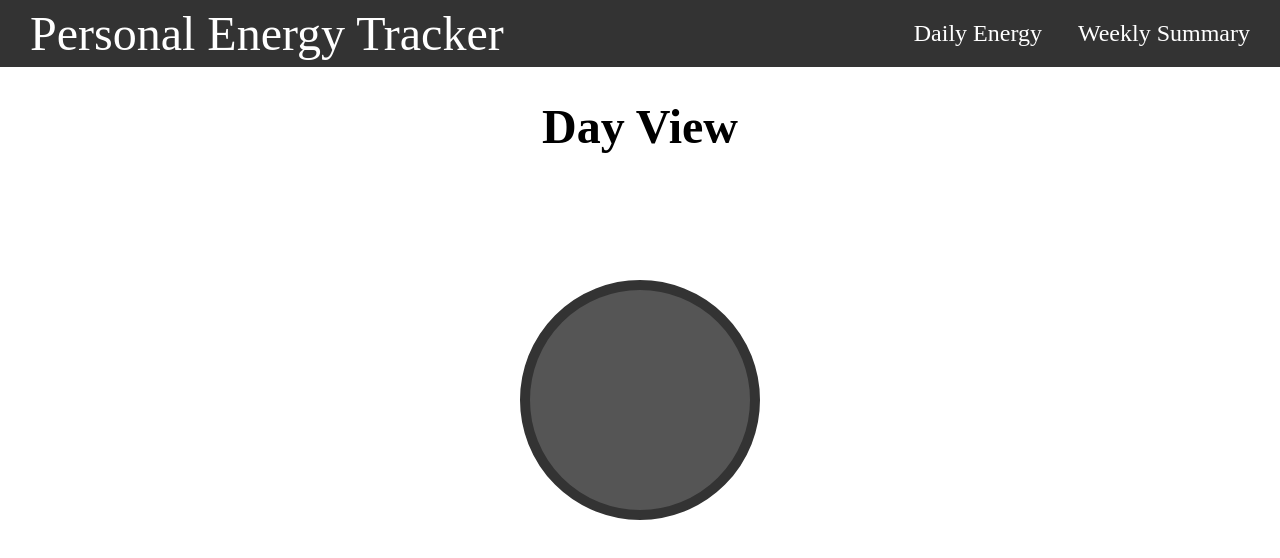
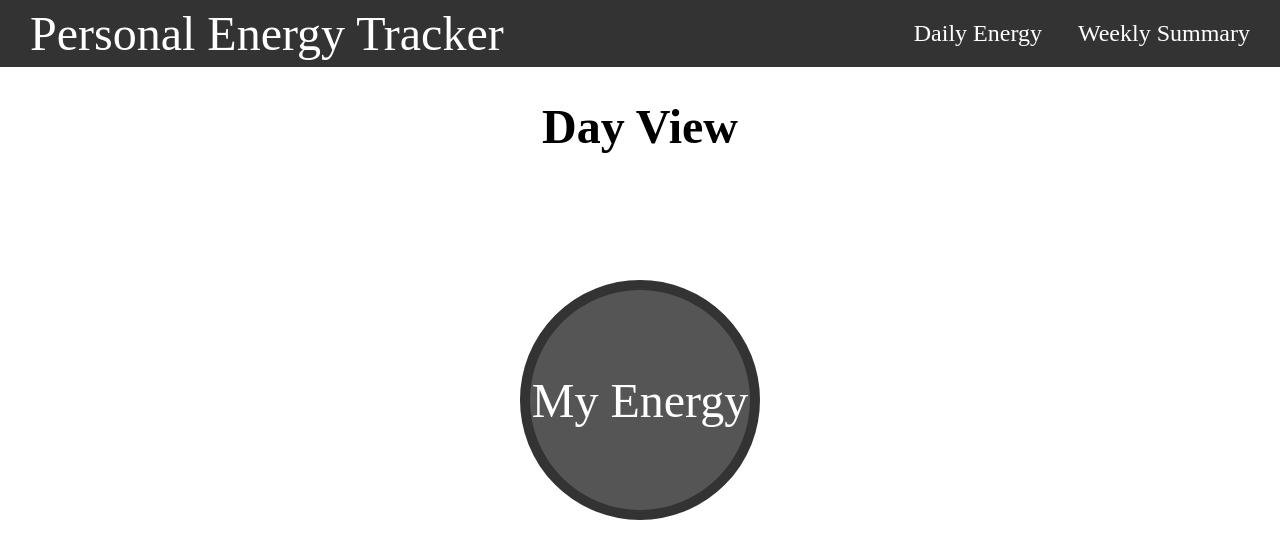
Before and after one commit to peterqlin/energy-tracker, a React app: page /dayview in a window 1280 px wide. Shown: the top 558 px of the page. Built offline with nearby package versions, Linux system fonts and the light colour scheme.

Commit message:
Minor tweaks to text styling on the circle

```diff
--- a/src/Components/Dayview.js
+++ b/src/Components/Dayview.js
@@ -6,8 +6,6 @@ const Dayview = () => {
     <div className='dayview-container'>
       <h1>Day View</h1>
       <InteractiveCircle />
-      {/* <Circle />
-        <Line /> */}
     </div>
   )
 }
--- a/src/Components/InteractiveCircle.js
+++ b/src/Components/InteractiveCircle.js
@@ -60,7 +60,7 @@ const InteractiveCircle = () => {
 
   return (
     <div className='interactive-circle-container'>
-      <div ref={circleRef} className='centered-component circle'></div>
+      <div ref={circleRef} className='centered-component circle'>My Energy</div>
       {isClicked && <EnergyLine position={mousePosition} />}
       {lines.map((line, index) => (
         <EnergyLine key={index} position={line} />
--- a/src/styles/styles.css
+++ b/src/styles/styles.css
@@ -61,6 +61,11 @@ nav li:hover {
 /* Begin Circle Style */
 
 div.circle {
+  display: flex;
+  justify-content: center;
+  align-items: center;
+  color: white;
+  font-size: 2rem;
   border: 10px solid #333;
   background-color: #555;
   border-radius: 50%;
```
